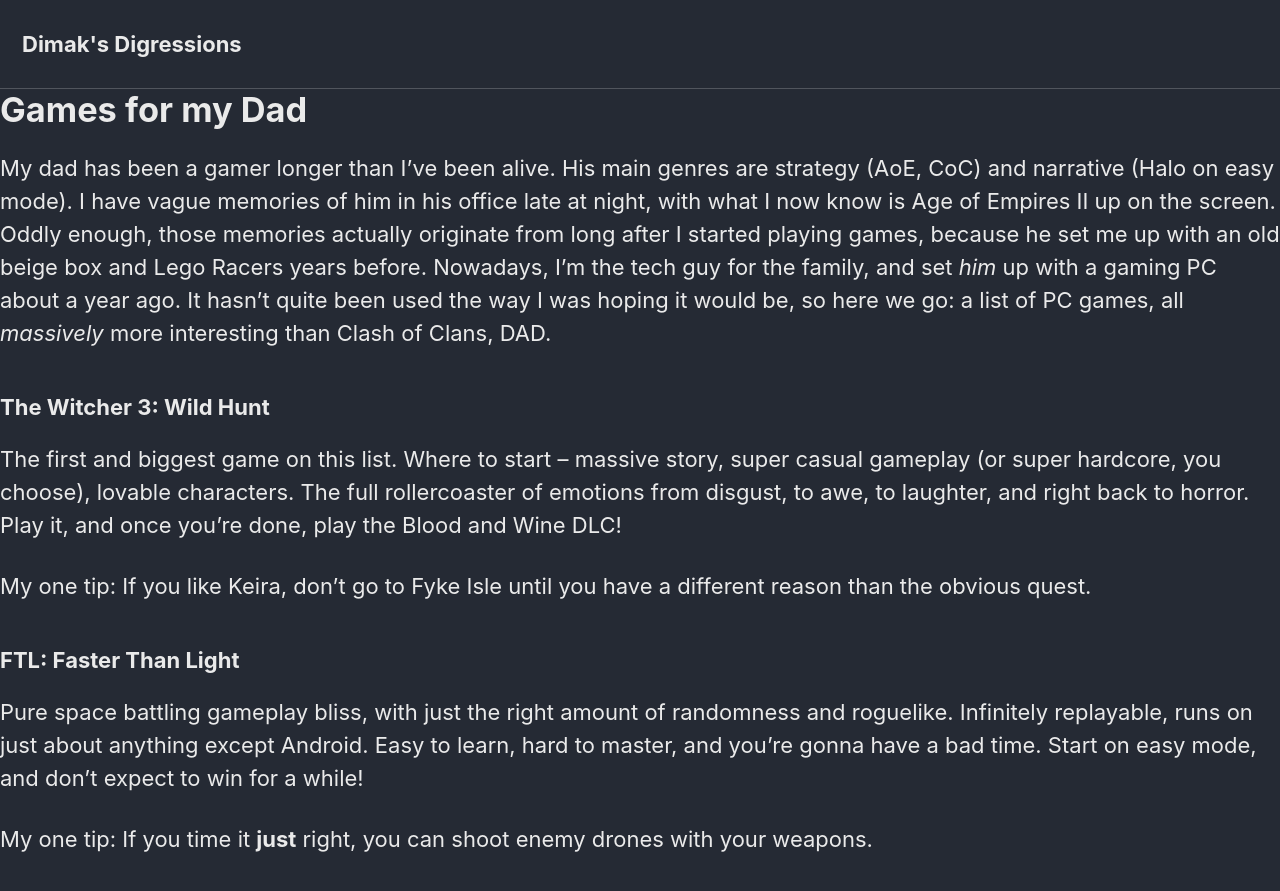
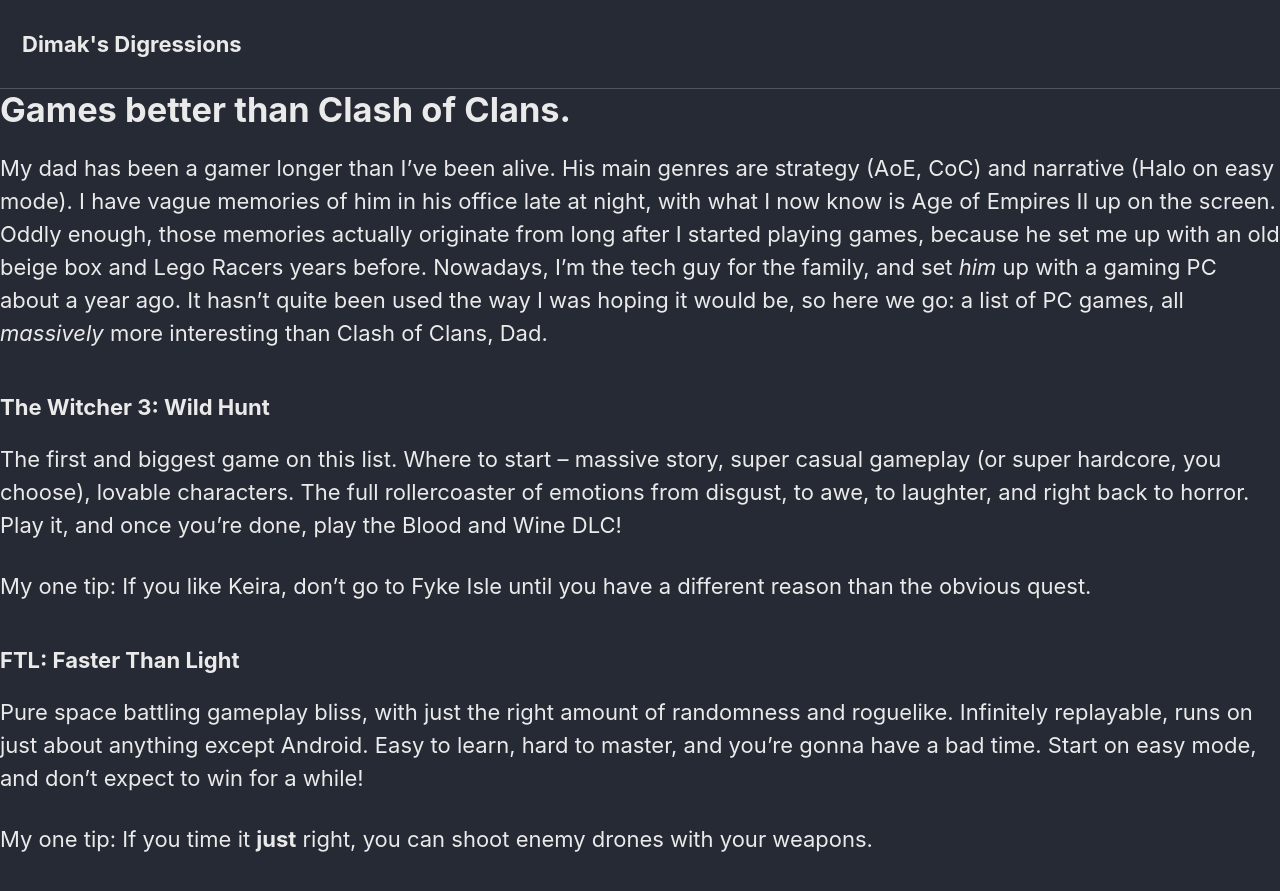
Before and after one commit to CaptainDimak/CaptainDimak.github.io, a Jekyll site: the page built from _posts/2019-12-20-Games-For-My-Dad.md, in a window 1280 px wide and 900 px high. Shown: the top 891 px of the window. Built offline with Jekyll 4.4.1, drawn with Linux system fonts in a browser that asks for light colours; cached includes are drawn as plain includes; nearby versions of some CDN libraries.

Commit message:
better titles.

```diff
--- a/_posts/2019-12-20-Games-For-My-Dad.md
+++ b/_posts/2019-12-20-Games-For-My-Dad.md
@@ -3,9 +3,9 @@ layout: default
 title: "Games for my Dad"
 youtubeID: NTWQZJs39gc
 ---
-# Games for my Dad
+# Games better than Clash of Clans.
 
-My dad has been a gamer longer than I've been alive. His main genres are strategy (AoE, CoC) and narrative (Halo on easy mode). I have vague memories of him in his office late at night, with what I now know is Age of Empires II up on the screen. Oddly enough, those memories actually originate from long after I started playing games, because he set me up with an old beige box and Lego Racers years before. Nowadays, I'm the tech guy for the family, and set *him* up with a gaming PC about a year ago. It hasn't quite been used the way I was hoping it would be, so here we go: a list of PC games, all *massively* more interesting than Clash of Clans, DAD.
+My dad has been a gamer longer than I've been alive. His main genres are strategy (AoE, CoC) and narrative (Halo on easy mode). I have vague memories of him in his office late at night, with what I now know is Age of Empires II up on the screen. Oddly enough, those memories actually originate from long after I started playing games, because he set me up with an old beige box and Lego Racers years before. Nowadays, I'm the tech guy for the family, and set *him* up with a gaming PC about a year ago. It hasn't quite been used the way I was hoping it would be, so here we go: a list of PC games, all *massively* more interesting than Clash of Clans, Dad.
 
 ### The Witcher 3: Wild Hunt
 The first and biggest game on this list. Where to start -- massive story, super casual gameplay (or super hardcore, you choose), lovable characters. The full rollercoaster of emotions from disgust, to awe, to laughter, and right back to horror. Play it, and once you're done, play the Blood and Wine DLC!
```
Also changed, not shown: _posts/2020-01-15-Linear Rail Printer Beginnings.md (+1 -1 lines).
